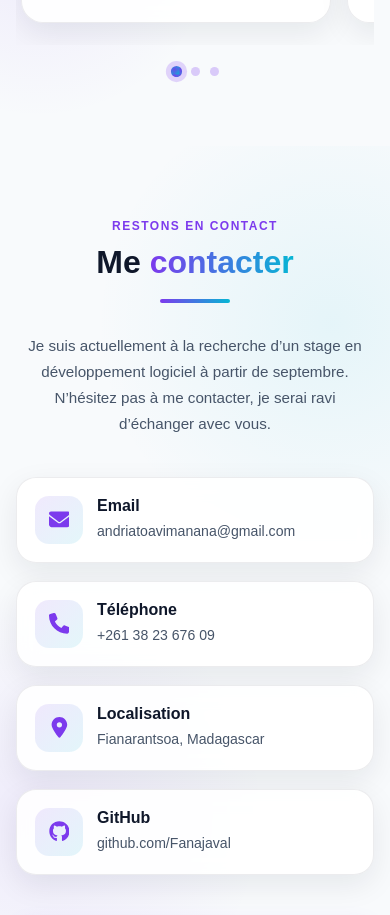
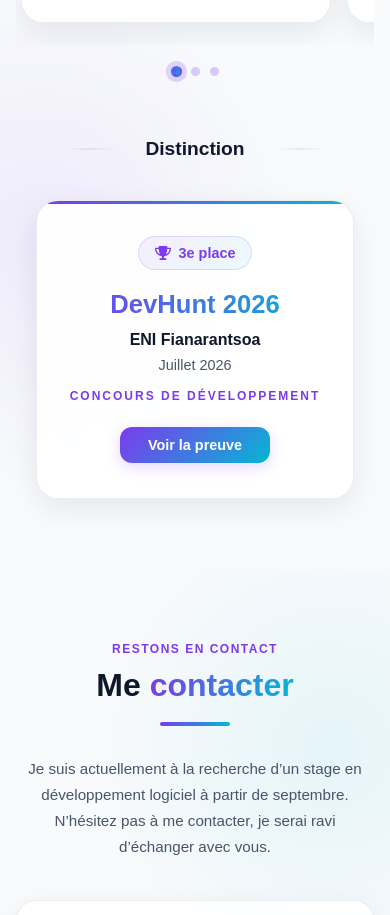
Before and after one commit to Fanajaval/mon-portfolio, a React (Vite) app: page / in a window 390 px wide. Shown: the part 8483-9398 px from the top of the page. Built offline with nearby package versions, Linux system fonts and the light colour scheme.

Commit message:
ajout distinctions

```diff
--- a/src/components/Certifications.jsx
+++ b/src/components/Certifications.jsx
@@ -1,5 +1,6 @@
 import { certifications } from "../data/certifications";
 import CertificationCard from "./CertificationCard";
+import DistinctionCard from "./DistinctionCard";
 import "../styles/Certifications.css";
 import { motion } from "framer-motion";
 import { useRef, useState, useEffect, useCallback } from "react";
@@ -169,6 +170,22 @@
         )}
       </div>
 
+      <motion.div
+        className="distinction-separator"
+        initial={{ opacity: 0, y: 20 }}
+        whileInView={{ opacity: 1, y: 0 }}
+        viewport={{ once: true, amount: 0.3 }}
+        transition={{ duration: 0.6, ease: "easeOut", delay: 0.2 }}
+      >
+        <h3>
+          <span></span>
+          Distinction
+          <span></span>
+        </h3>
+      </motion.div>
+
+      <DistinctionCard />
+
     </section>
   );
 }
--- /dev/null
+++ b/src/components/DistinctionCard.jsx
@@ -0,0 +1,83 @@
+import { FaTrophy } from "react-icons/fa6";
+import { motion } from "framer-motion";
+import { useState, useEffect } from "react";
+import devhuntImage from "../assets/images/certifications/devhunt.png";
+
+function DistinctionCard() {
+  const [showModal, setShowModal] = useState(false);
+
+  const openModal = () => setShowModal(true);
+  const closeModal = () => setShowModal(false);
+
+  const handleBackdropClick = (e) => {
+    if (e.target === e.currentTarget) {
+      closeModal();
+    }
+  };
+
+  useEffect(() => {
+    const handleKeyDown = (e) => {
+      if (e.key === 'Escape') {
+        closeModal();
+      }
+    };
+
+    if (showModal) {
+      document.addEventListener('keydown', handleKeyDown);
+      document.body.style.overflow = 'hidden';
+    } else {
+      document.removeEventListener('keydown', handleKeyDown);
+      document.body.style.overflow = 'unset';
+    }
+
+    return () => {
+      document.removeEventListener('keydown', handleKeyDown);
+      document.body.style.overflow = 'unset';
+    };
+  }, [showModal]);
+
+  return (
+    <>
+      <motion.div
+        className="distinction-card"
+        initial={{ opacity: 0, y: 30 }}
+        whileInView={{ opacity: 1, y: 0 }}
+        viewport={{ once: true, amount: 0.3 }}
+        transition={{ duration: 0.6, ease: "easeOut" }}
+      >
+        <div className="distinction-content">
+          <div className="distinction-badge">
+            <FaTrophy className="distinction-icon" />
+            <span className="distinction-rank">3e place</span>
+          </div>
+          <h3 className="distinction-title">DevHunt 2026</h3>
+          <p className="distinction-org">ENI Fianarantsoa</p>
+          <p className="distinction-date">Juillet 2026</p>
+          <p className="distinction-type">Concours de développement</p>
+          <button className="distinction-btn" onClick={openModal}>
+            Voir la preuve
+          </button>
+        </div>
+      </motion.div>
+
+      {showModal && (
+        <div className="cert-modal" onClick={handleBackdropClick}>
+          <motion.div
+            className="cert-modal-content"
+            initial={{ opacity: 0, scale: 0.9 }}
+            animate={{ opacity: 1, scale: 1 }}
+            exit={{ opacity: 0, scale: 0.9 }}
+            transition={{ duration: 0.3 }}
+          >
+            <button className="cert-modal-close" onClick={closeModal}>
+              X
+            </button>
+            <img src={devhuntImage} alt="Certificat DevHunt 2026" className="cert-modal-image" />
+          </motion.div>
+        </div>
+      )}
+    </>
+  );
+}
+
+export default DistinctionCard;
--- a/src/styles/Certifications.css
+++ b/src/styles/Certifications.css
@@ -332,6 +332,256 @@
   line-height: 1.5;
 }
 
+.distinction-separator {
+  max-width: 1100px;
+  margin: 80px auto 60px;
+  text-align: center;
+}
+
+.distinction-separator h3 {
+  display: inline-flex;
+  align-items: center;
+  gap: 15px;
+  margin: 0;
+  font-size: 1.5rem;
+  font-weight: 700;
+  color: var(--text-color);
+  position: relative;
+}
+
+.distinction-separator h3::before,
+.distinction-separator h3::after {
+  content: "";
+  flex: 1;
+  height: 2px;
+  background: linear-gradient(
+    90deg,
+    transparent,
+    var(--border-color),
+    transparent
+  );
+  min-width: 100px;
+}
+
+.distinction-card {
+  max-width: 600px;
+  margin: 0 auto;
+  background: color-mix(in srgb, var(--surface-color) 90%, transparent);
+  border: 1px solid var(--border-color);
+  border-radius: 22px;
+  overflow: hidden;
+  box-shadow: 0 10px 30px var(--shadow-color);
+  backdrop-filter: blur(10px);
+  -webkit-backdrop-filter: blur(10px);
+  transition: all 0.3s ease;
+  position: relative;
+}
+
+.distinction-card::before {
+  content: "";
+  position: absolute;
+  top: 0;
+  left: 0;
+  right: 0;
+  height: 3px;
+  background: linear-gradient(
+    90deg,
+    var(--primary-color),
+    var(--secondary-color)
+  );
+}
+
+.distinction-card:hover {
+  transform: translateY(-5px);
+  border-color: rgba(124, 58, 237, 0.3);
+  box-shadow: 0 20px 45px rgba(124, 58, 237, 0.2);
+}
+
+.distinction-content {
+  padding: 40px 30px;
+  text-align: center;
+}
+
+.distinction-badge {
+  display: inline-flex;
+  align-items: center;
+  gap: 8px;
+  padding: 8px 16px;
+  border-radius: 999px;
+  background: linear-gradient(
+    135deg,
+    rgba(124, 58, 237, 0.08),
+    rgba(6, 182, 212, 0.08)
+  );
+  border: 1px solid rgba(124, 58, 237, 0.15);
+  margin-bottom: 20px;
+}
+
+.distinction-icon {
+  font-size: 1rem;
+  color: var(--primary-color);
+}
+
+.distinction-rank {
+  font-weight: 600;
+  font-size: 0.9rem;
+  color: var(--primary-color);
+}
+
+.distinction-title {
+  margin: 0 0 12px 0;
+  font-size: 2rem;
+  font-weight: 800;
+  background: linear-gradient(
+    90deg,
+    var(--primary-color),
+    var(--secondary-color)
+  );
+  -webkit-background-clip: text;
+  background-clip: text;
+  color: transparent;
+  -webkit-text-fill-color: transparent;
+}
+
+.distinction-org {
+  margin: 0 0 8px 0;
+  font-size: 1.1rem;
+  font-weight: 600;
+  color: var(--text-color);
+}
+
+.distinction-date {
+  margin: 0 0 16px 0;
+  font-size: 0.9rem;
+  color: var(--text-secondary);
+}
+
+.distinction-type {
+  margin: 0 0 24px 0;
+  font-size: 0.75rem;
+  font-weight: 700;
+  color: var(--primary-color);
+  text-transform: uppercase;
+  letter-spacing: 2px;
+}
+
+.distinction-btn {
+  padding: 12px 32px;
+  border-radius: 12px;
+  border: none;
+  background: linear-gradient(
+    135deg,
+    var(--primary-color),
+    var(--secondary-color)
+  );
+  color: white;
+  font-size: 0.95rem;
+  font-weight: 600;
+  cursor: pointer;
+  box-shadow: 0 4px 15px rgba(124, 58, 237, 0.2);
+  transition: all 0.3s ease;
+}
+
+.distinction-btn:hover {
+  transform: translateY(-2px);
+  box-shadow: 0 6px 20px rgba(124, 58, 237, 0.35);
+}
+
+.distinction-btn:active {
+  transform: translateY(0);
+}
+
+.cert-modal {
+  position: fixed;
+  top: 0;
+  left: 0;
+  right: 0;
+  bottom: 0;
+  background: rgba(0, 0, 0, 0.85);
+  backdrop-filter: blur(8px);
+  display: flex;
+  align-items: center;
+  justify-content: center;
+  z-index: 9999;
+  padding: 20px;
+}
+
+.cert-modal-content {
+  position: relative;
+  max-width: 90vw;
+  max-height: 90vh;
+  background: white;
+  border-radius: 16px;
+  padding: 10px;
+  box-shadow: 0 20px 60px rgba(0, 0, 0, 0.5);
+}
+
+.cert-modal-close {
+  position: absolute;
+  top: -15px;
+  right: -15px;
+  width: 40px;
+  height: 40px;
+  border-radius: 50%;
+  border: none;
+  background: linear-gradient(
+    135deg,
+    var(--primary-color),
+    var(--secondary-color)
+  );
+  color: white;
+  font-size: 1.5rem;
+  font-weight: 300;
+  cursor: pointer;
+  display: flex;
+  align-items: center;
+  justify-content: center;
+  box-shadow: 0 4px 12px rgba(0, 0, 0, 0.3);
+  transition: all 0.3s ease;
+  z-index: 10000;
+}
+
+.cert-modal-close:hover {
+  transform: scale(1.1) rotate(90deg);
+  box-shadow: 0 6px 16px rgba(0, 0, 0, 0.4);
+}
+
+.cert-modal-image {
+  display: block;
+  max-width: 100%;
+  max-height: calc(90vh - 20px);
+  object-fit: contain;
+  border-radius: 12px;
+}
+
+[data-theme="dark"] .distinction-card {
+  background: color-mix(in srgb, var(--surface-color) 95%, transparent);
+  box-shadow: 0 10px 30px var(--shadow-color);
+}
+
+[data-theme="dark"] .distinction-card:hover {
+  box-shadow: 0 20px 45px rgba(124, 58, 237, 0.25);
+  border-color: rgba(167, 139, 250, 0.3);
+}
+
+[data-theme="dark"] .distinction-badge {
+  background: linear-gradient(
+    135deg,
+    rgba(167, 139, 250, 0.1),
+    rgba(6, 182, 212, 0.1)
+  );
+  border-color: rgba(167, 139, 250, 0.2);
+}
+
+[data-theme="dark"] .distinction-icon,
+[data-theme="dark"] .distinction-rank {
+  color: #a78bfa;
+}
+
+[data-theme="dark"] .cert-modal-content {
+  background: var(--surface-color);
+}
+
 [data-theme="dark"] .certifications {
   background:
     radial-gradient(
@@ -622,4 +872,44 @@
     width: 18px;
     height: 18px;
   }
+
+  .distinction-separator {
+    margin: 60px auto 40px;
+  }
+
+  .distinction-separator h3 {
+    font-size: 1.2rem;
+  }
+
+  .distinction-separator h3::before,
+  .distinction-separator h3::after {
+    min-width: 50px;
+  }
+
+  .distinction-card {
+    margin: 0 20px;
+  }
+
+  .distinction-content {
+    padding: 35px 25px;
+  }
+
+  .distinction-title {
+    font-size: 1.6rem;
+  }
+
+  .distinction-org {
+    font-size: 1rem;
+  }
+
+  .distinction-btn {
+    padding: 10px 28px;
+    font-size: 0.9rem;
+  }
+
+  .cert-modal-close {
+    width: 36px;
+    height: 36px;
+    font-size: 1.3rem;
+  }
 }
```
Also changed, not shown: src/assets/images/certifications/devhunt.png (added).
